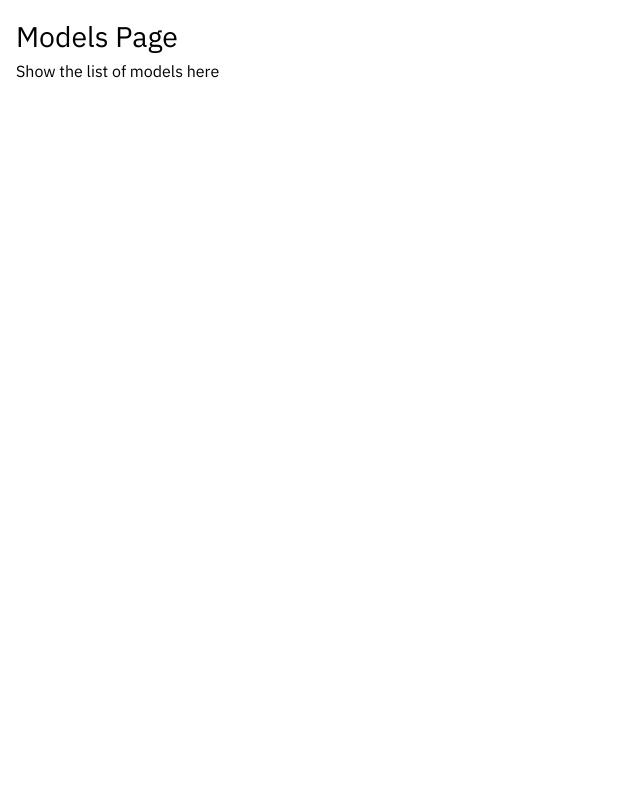
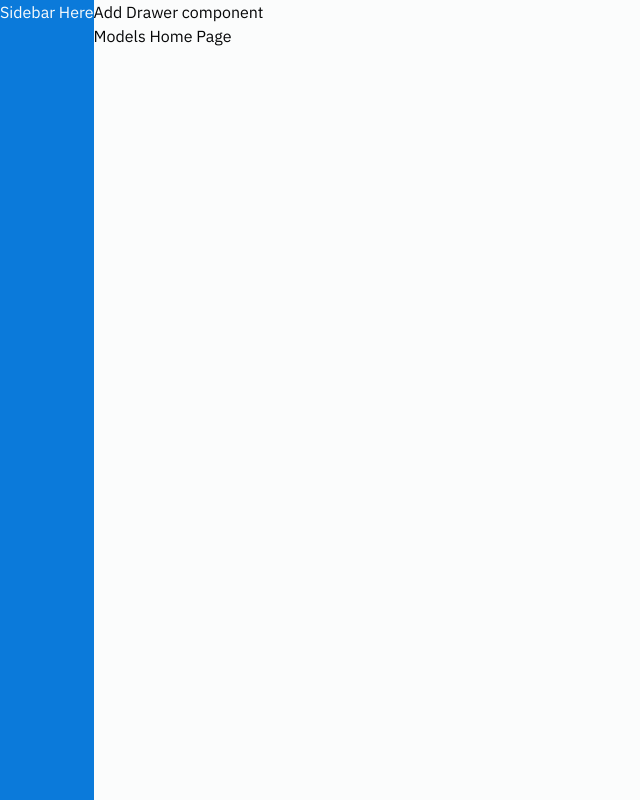
Before and after one commit to bryancastillo10/pond-io, a React (Vite) app in the folder client/: page /model in a window 1280 px wide. Shown: the whole page, without its empty margins (0-640 px from the left). Built offline with nearby package versions, Linux system fonts and the light colour scheme.

Commit message:
✨plan: initial app layout at models page

```diff
--- /dev/null
+++ b/client/src/components/navigation/Sidebar.tsx
@@ -0,0 +1,9 @@
+const Sidebar = () => {
+  return (
+    <aside className="flex flex-col transform transition-width duration-500 bg-primary text-background">
+      Sidebar Here
+    </aside>
+  );
+};
+
+export default Sidebar;
--- a/client/src/components/pages/ModelsOverview.tsx
+++ b/client/src/components/pages/ModelsOverview.tsx
@@ -1,8 +1,17 @@
+import { Outlet } from "react-router-dom";
+import Sidebar from "@/components/navigation/Sidebar";
+
 const ModelsOverview = () => {
   return (
-    <div className="p-4">
-      <h1>Models Page</h1>
-      <p>Show the list of models here</p>
+    <div className="flex overflow-x-auto duration-500 ease-in-out w-full h-screen bg-background text-text">
+      <Sidebar />
+      <div className="flex-1 flex flex-col md:pl-12 xl:pl-0">
+        <p>Add Drawer component</p>
+
+        <p>Models Home Page</p>
+        {/* Need to customize routing for dynamic rendering of the nested route */}
+        <Outlet />
+      </div>
     </div>
   );
 };
```
